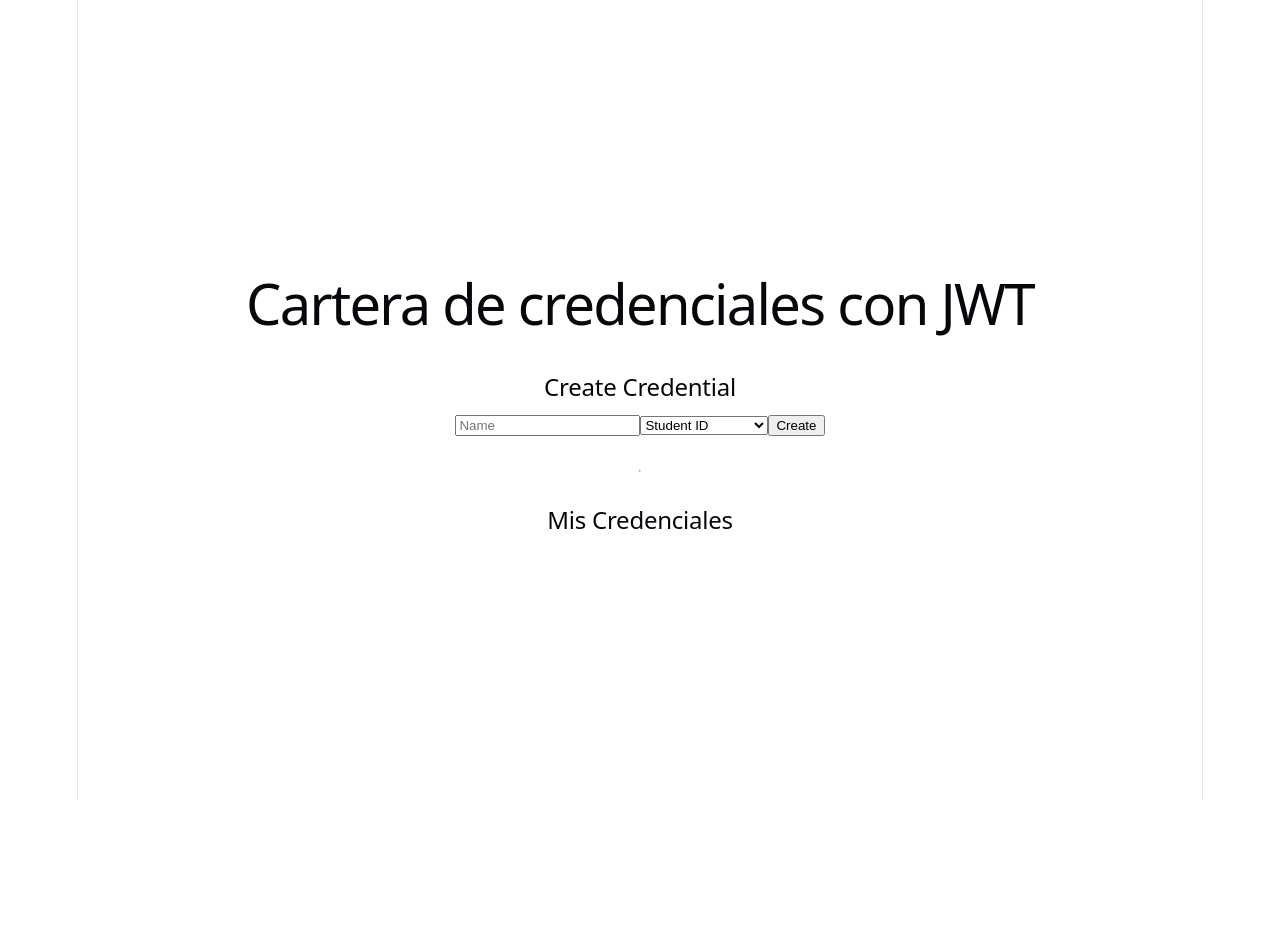
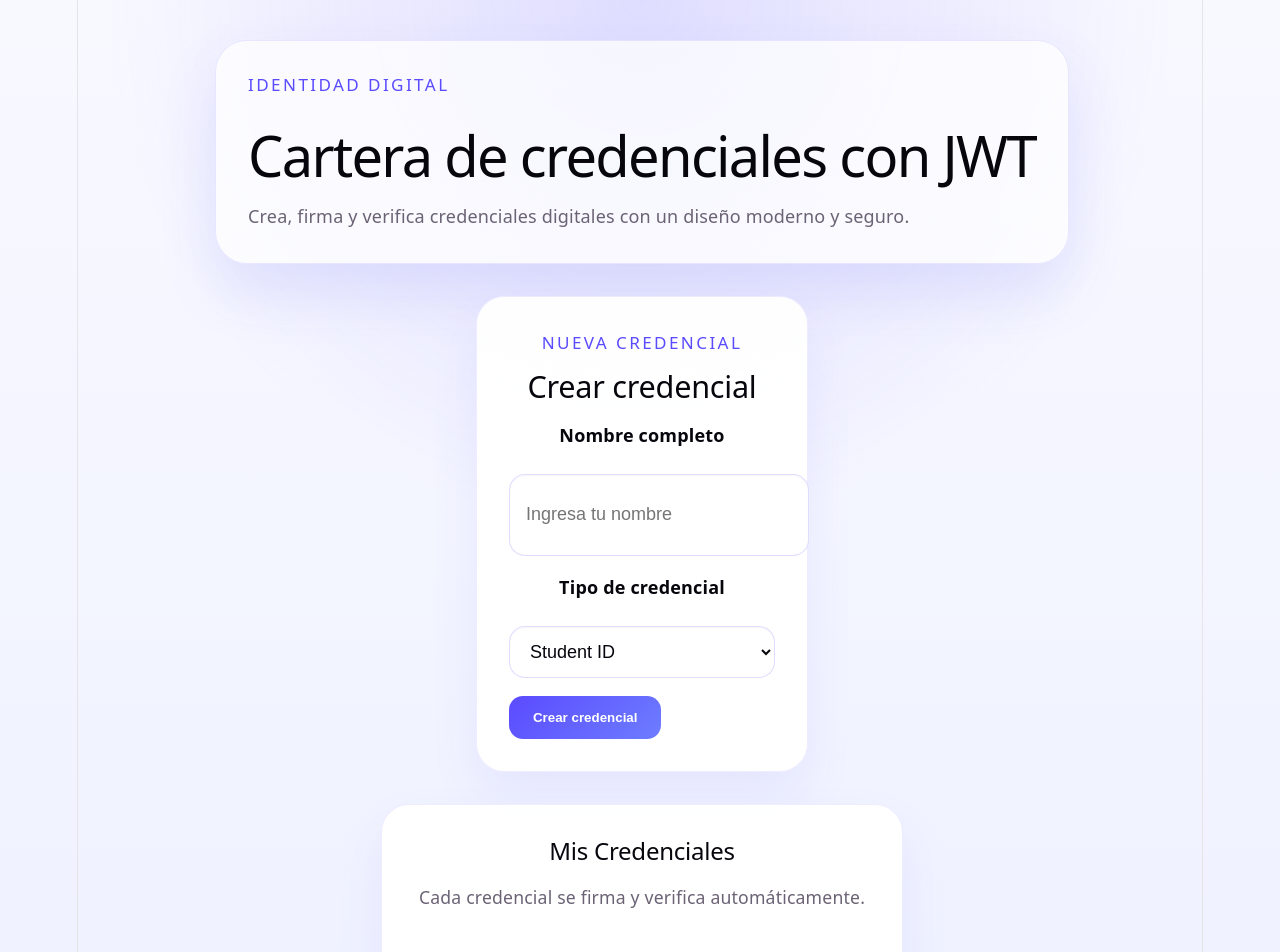
Before and after one commit to JuananA1000/CarteraJWT, a React (Vite) app: page / in a window 1280 px wide. Shown: the top 952 px of the page. Before the commit the page ends 800 px from the top, so only its background shows below. Built offline with nearby package versions, Linux system fonts and the light colour scheme.

Commit message:
FEAT: Estilo principal

```diff
--- a/src/App.css
+++ b/src/App.css
@@ -14,45 +14,6 @@
   &:focus-visible {
     outline: 2px solid var(--accent);
     outline-offset: 2px;
-  }
-}
-
-.hero {
-  position: relative;
-
-  .base,
-  .framework,
-  .vite {
-    inset-inline: 0;
-    margin: 0 auto;
-  }
-
-  .base {
-    width: 170px;
-    position: relative;
-    z-index: 0;
-  }
-
-  .framework,
-  .vite {
-    position: absolute;
-  }
-
-  .framework {
-    z-index: 1;
-    top: 34px;
-    height: 28px;
-    transform: perspective(2000px) rotateZ(300deg) rotateX(44deg) rotateY(39deg)
-      scale(1.4);
-  }
-
-  .vite {
-    z-index: 0;
-    top: 107px;
-    height: 26px;
-    width: auto;
-    transform: perspective(2000px) rotateZ(300deg) rotateX(40deg) rotateY(39deg)
-      scale(0.8);
   }
 }
 
@@ -182,3 +143,93 @@
     border-right-color: var(--border);
   }
 }
+
+body {
+  background:
+    radial-gradient(circle at top, rgba(92, 75, 255, 0.16), transparent 42%),
+    linear-gradient(180deg, #f8f9ff 0%, #eef1ff 100%);
+}
+
+#root {
+  min-height: 100svh;
+  background: transparent;
+}
+
+#center {
+  width: min(1080px, 100%);
+  margin: 0 auto;
+  padding: 40px 24px 52px;
+  display: grid;
+  gap: 32px;
+  align-items: start;
+}
+
+.app-shell {
+  width: 100%;
+}
+
+.hero-panel {
+  text-align: left;
+  padding: 30px 32px;
+  border-radius: 32px;
+  background: rgba(255, 255, 255, 0.72);
+  border: 1px solid rgba(91, 75, 255, 0.12);
+  box-shadow: 0 28px 60px rgba(78, 70, 242, 0.12);
+}
+
+.eyebrow {
+  margin: 0 0 12px;
+  display: inline-flex;
+  color: #5b4bff;
+  font-size: 0.95rem;
+  letter-spacing: 0.14em;
+  text-transform: uppercase;
+}
+
+.hero-copy {
+  margin: 18px 0 0;
+  max-width: 720px;
+  color: var(--text);
+  font-size: 1rem;
+  line-height: 1.8;
+}
+
+.panel {
+  background: rgba(255, 255, 255, 0.95);
+  border: 1px solid rgba(115, 104, 255, 0.12);
+  border-radius: 28px;
+  box-shadow: 0 24px 50px rgba(92, 75, 255, 0.08);
+  padding: 32px;
+}
+
+.panel-header {
+  display: flex;
+  flex-direction: column;
+  gap: 10px;
+  margin-bottom: 24px;
+}
+
+.panel-note,
+.empty-state {
+  color: var(--text);
+  font-size: 0.98rem;
+  line-height: 1.7;
+}
+
+.empty-state {
+  padding: 24px 0;
+}
+
+@media (max-width: 768px) {
+  #center {
+    padding: 28px 18px 34px;
+  }
+
+  .panel {
+    padding: 24px;
+  }
+
+  .hero-panel {
+    padding: 26px 20px;
+  }
+}
--- a/src/App.jsx
+++ b/src/App.jsx
@@ -66,17 +66,31 @@ function App() {
   }, []);
 
   return (
-    <div id='center'>
-      <h1 className='title'>Cartera de credenciales con JWT</h1>
+    <div id='center' className='app-shell'>
+      <header className='hero-panel'>
+        <p className='eyebrow'>Identidad digital</p>
+        <h1 className='title'>Cartera de credenciales con JWT</h1>
+        <p className='hero-copy'>Crea, firma y verifica credenciales digitales con un diseño moderno y seguro.</p>
+      </header>
 
-      <CredentialForm onCreate={createCredential} />
+      <section className='panel panel-form'>
+        <CredentialForm onCreate={createCredential} />
+      </section>
 
-      <hr />
+      <section className='panel panel-list'>
+        <div className='panel-header'>
+          <h2 className='subtitle'>Mis Credenciales</h2>
+          <p className='panel-note'>Cada credencial se firma y verifica automáticamente.</p>
+        </div>
 
-      <h2 className='subtitle'>Mis Credenciales</h2>
-      {credentials.map((credential, index) => (
-        <CredentialCard key={index} credential={credential} verified={credential.verified} />
-      ))}
+        {credentials.length === 0 ? (
+          <p className='empty-state'>Aún no tienes credenciales. Crea una para verlas aquí.</p>
+        ) : (
+          credentials.map((credential, index) => (
+            <CredentialCard key={index} credential={credential} verified={credential.verified} />
+          ))
+        )}
+      </section>
     </div>
   );
 }
--- /dev/null
+++ b/src/components/CredentialCard.css
@@ -0,0 +1,91 @@
+.credential-card {
+  border-radius: 24px;
+  border: 1px solid rgba(91, 75, 255, 0.12);
+  padding: 24px;
+  background: #fff;
+  box-shadow: 0 18px 35px rgba(92, 75, 255, 0.06);
+}
+
+.card-top {
+  display: flex;
+  align-items: center;
+  justify-content: space-between;
+  gap: 12px;
+  margin-bottom: 18px;
+}
+
+.badge {
+  display: inline-flex;
+  align-items: center;
+  border-radius: 999px;
+  padding: 0.55rem 0.9rem;
+  font-size: 0.88rem;
+  font-weight: 700;
+}
+
+.badge-type {
+  background: rgba(91, 75, 255, 0.12);
+  color: #3e2ebb;
+}
+
+.badge-status.verified {
+  background: #e6f1ff;
+  color: #2f5fc7;
+}
+
+.badge-status.invalid {
+  background: #ffe8e8;
+  color: #b02a2a;
+}
+
+.card-title {
+  margin: 0 0 12px;
+  font-size: 1.3rem;
+  color: var(--text-h);
+}
+
+.card-meta {
+  display: flex;
+  justify-content: space-between;
+  flex-wrap: wrap;
+  gap: 12px;
+  margin-bottom: 18px;
+}
+
+.meta-key {
+  color: #7a78a4;
+  font-size: 0.95rem;
+}
+
+.meta-value {
+  color: var(--text-h);
+  font-weight: 600;
+}
+
+.jwt-details {
+  border-top: 1px solid rgba(145, 139, 255, 0.14);
+  padding-top: 16px;
+}
+
+.jwt-details summary {
+  cursor: pointer;
+  font-weight: 600;
+  color: #423e86;
+  margin-bottom: 12px;
+}
+
+.jwt-details pre {
+  margin: 0;
+  padding: 16px;
+  border-radius: 18px;
+  background: #f5f6ff;
+  overflow-x: auto;
+  color: #2f2d45;
+  line-height: 1.6;
+}
+
+@media (max-width: 768px) {
+  .card-meta {
+    flex-direction: column;
+  }
+}
--- a/src/components/CredentialCard.jsx
+++ b/src/components/CredentialCard.jsx
@@ -1,25 +1,26 @@
+import './CredentialCard.css';
+
 export default function CredentialCard({ credential, verified }) {
   return (
-    <div
-      style={{
-        border: '1px solid gray',
-        padding: 16,
-        marginBottom: 10,
-      }}>
-      <h3>{credential.type}</h3>
+    <article className='credential-card'>
+      <div className='card-top'>
+        <span className='badge badge-type'>{credential.type}</span>
+        <span className={`badge badge-status ${verified ? 'verified' : 'invalid'}`}>
+          {verified ? 'Verificado' : 'Inválido'}
+        </span>
+      </div>
 
-      <p>Name: {credential.name}</p>
+      <h3 className='card-title'>{credential.name}</h3>
 
-      <p>
-        Status:
-        {verified ? ' ✅ Verified' : ' ❌ Invalid'}
-      </p>
+      <div className='card-meta'>
+        <span className='meta-key'>Emitida por</span>
+        <span className='meta-value'>{credential.issuer}</span>
+      </div>
 
-      <details>
-        <summary>JWT</summary>
-
+      <details className='jwt-details'>
+        <summary>Ver JWT</summary>
         <pre>{credential.jwt}</pre>
       </details>
-    </div>
+    </article>
   );
 }
--- /dev/null
+++ b/src/components/CredentialForm.css
@@ -0,0 +1,58 @@
+.credential-form {
+  display: grid;
+  gap: 18px;
+}
+
+.form-header h2 {
+  margin: 0;
+  font-size: 1.7rem;
+  color: var(--text-h);
+}
+
+.form-label {
+  font-weight: 600;
+  color: var(--text-h);
+  margin-bottom: 8px;
+  display: block;
+}
+
+.form-control {
+  width: 100%;
+  min-height: 52px;
+  padding: 14px 16px;
+  border-radius: 16px;
+  border: 1px solid rgba(110, 104, 255, 0.22);
+  background: #fff;
+  color: var(--text-h);
+  font-size: 1rem;
+  box-shadow: inset 0 1px 2px rgba(16, 24, 40, 0.04);
+  transition:
+    border-color 0.2s ease,
+    box-shadow 0.2s ease;
+}
+
+.form-control:focus {
+  outline: none;
+  border-color: rgba(91, 75, 255, 0.65);
+  box-shadow: 0 0 0 4px rgba(91, 75, 255, 0.08);
+}
+
+.button-primary {
+  align-self: start;
+  width: fit-content;
+  padding: 14px 24px;
+  border-radius: 14px;
+  border: none;
+  background: linear-gradient(135deg, #5b4bff, #6d7dff);
+  color: #fff;
+  font-weight: 700;
+  cursor: pointer;
+  transition:
+    transform 0.2s ease,
+    box-shadow 0.2s ease;
+}
+
+.button-primary:hover {
+  transform: translateY(-1px);
+  box-shadow: 0 18px 30px rgba(91, 75, 255, 0.18);
+}
--- a/src/components/CredentialForm.jsx
+++ b/src/components/CredentialForm.jsx
@@ -1,4 +1,6 @@
 import { useState } from 'react';
+
+import './CredentialForm.css';
 
 export default function CredentialForm({ onCreate }) {
   const [type, setType] = useState('student');
@@ -16,18 +18,31 @@ export default function CredentialForm({ onCreate }) {
   };
 
   return (
-    <form onSubmit={handleSubmit}>
-      <h2>Create Credential</h2>
+    <form className='credential-form' onSubmit={handleSubmit}>
+      <div className='form-header'>
+        <p className='eyebrow'>Nueva credencial</p>
+        <h2>Crear credencial</h2>
+      </div>
 
-      <input value={name} onChange={(e) => setName(e.target.value)} placeholder='Name' />
+      <label className='form-label'>Nombre completo</label>
+      <input
+        className='form-control'
+        value={name}
+        onChange={(e) => setName(e.target.value)}
+        placeholder='Ingresa tu nombre'
+        required
+      />
 
-      <select value={type} onChange={(e) => setType(e.target.value)}>
+      <label className='form-label'>Tipo de credencial</label>
+      <select className='form-control' value={type} onChange={(e) => setType(e.target.value)}>
         <option value='student'>Student ID</option>
         <option value='gym'>Gym Membership</option>
         <option value='employee'>Employee Badge</option>
       </select>
 
-      <button>Create</button>
+      <button className='button-primary' type='submit'>
+        Crear credencial
+      </button>
     </form>
   );
 }
```
